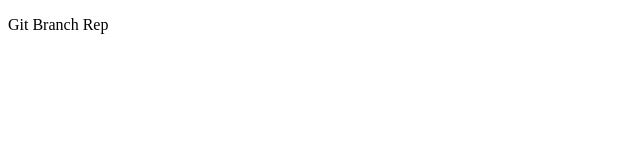
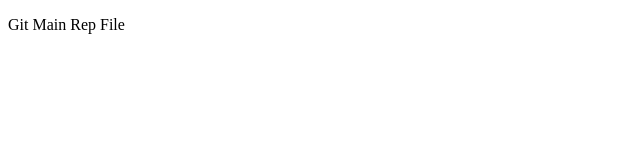
Before and after one commit to Hughesy676/mainRep, a plain HTML site: page index.html in a window 1280 px wide. Shown: the full height of the page, 0-640 px from the left. Drawn offline with Linux system fonts and the light colour scheme.

Commit message:
Updated File

```diff
--- a/index.html
+++ b/index.html
@@ -4,6 +4,6 @@
 <title>Main Rep</title>
 </head>
 <body>
-<p>Git Branch Rep</p>
+<p>Git Main Rep File</p>
 </body>
 </html>
```
